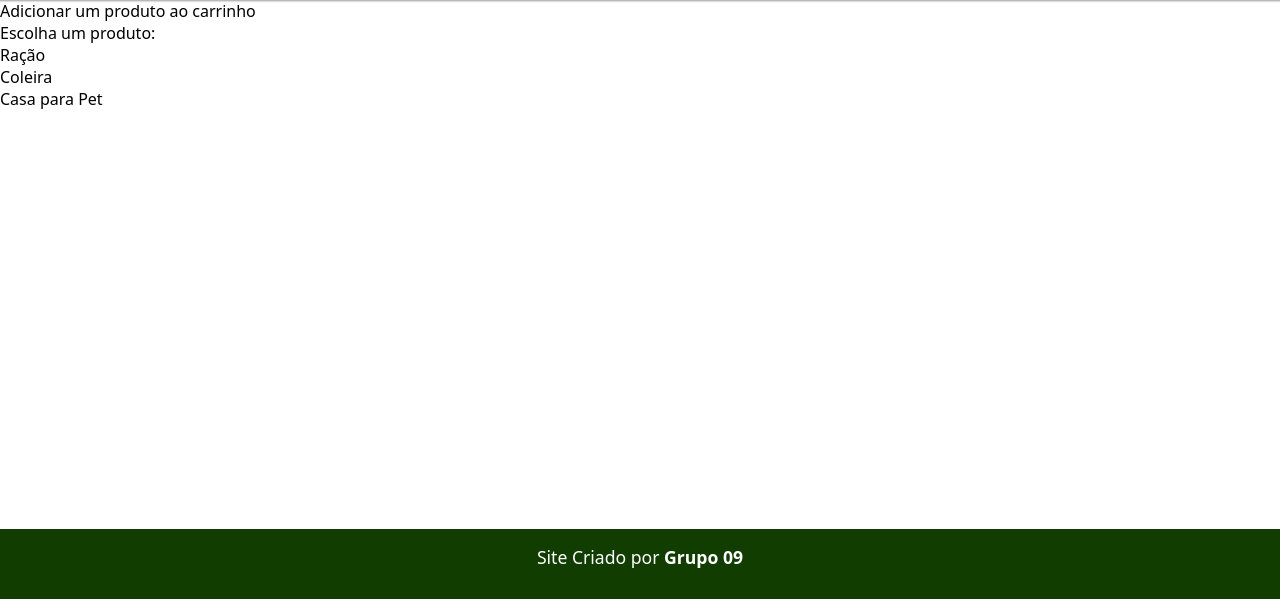
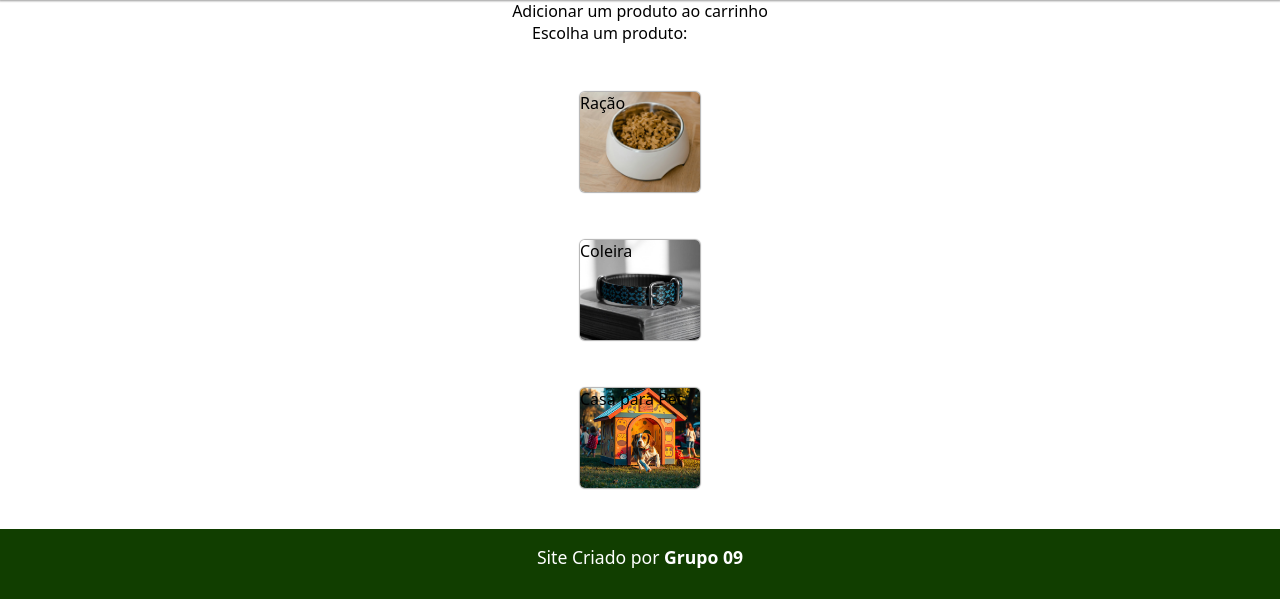
Before and after one commit to daviddaves1/Projeto-PetStar, a PHP site: page /index5.html in a window 1280 px wide. Shown: the part 271-870 px from the top of the page. Run offline with PHP 8.4, Linux system fonts and the light colour scheme.

Commit message:
Estilizei a página do carrinho de compras

```diff
--- a/PetStar/styles/style.css
+++ b/PetStar/styles/style.css
@@ -361,3 +361,34 @@ header, nav, .main-page{
 .main-page > p > strong{
     text-align: center;
 }
+
+#carrinho-compras{
+    display: flex;
+    flex-flow: column nowrap;
+    align-items: center;
+}
+
+#racao, #coleira, #pet-house{
+    box-shadow: 0px 0px 1px 1px rgba(0, 0, 0, 0.308);
+
+    border-radius: 5px;
+    height: 100px;
+    width: 120px;
+    margin: 3em;
+    position: relative;
+}
+
+#racao{
+    background: url('../imagens/racao.png') center no-repeat scroll;
+    background-size: cover;
+}
+
+#coleira{
+    background: url('../imagens/coleira-dog.jpeg') center no-repeat scroll;
+    background-size: cover;
+}
+
+#pet-house{
+    background: url('../imagens/dog-house.jpeg') center no-repeat scroll;
+    background-size: cover;
+}
```
Also changed, not shown: PetStar/imagens/racao.png (added), PetStar/imagens/rgwre.jpg (renamed from PetStar/imagens/racao.jpg).
